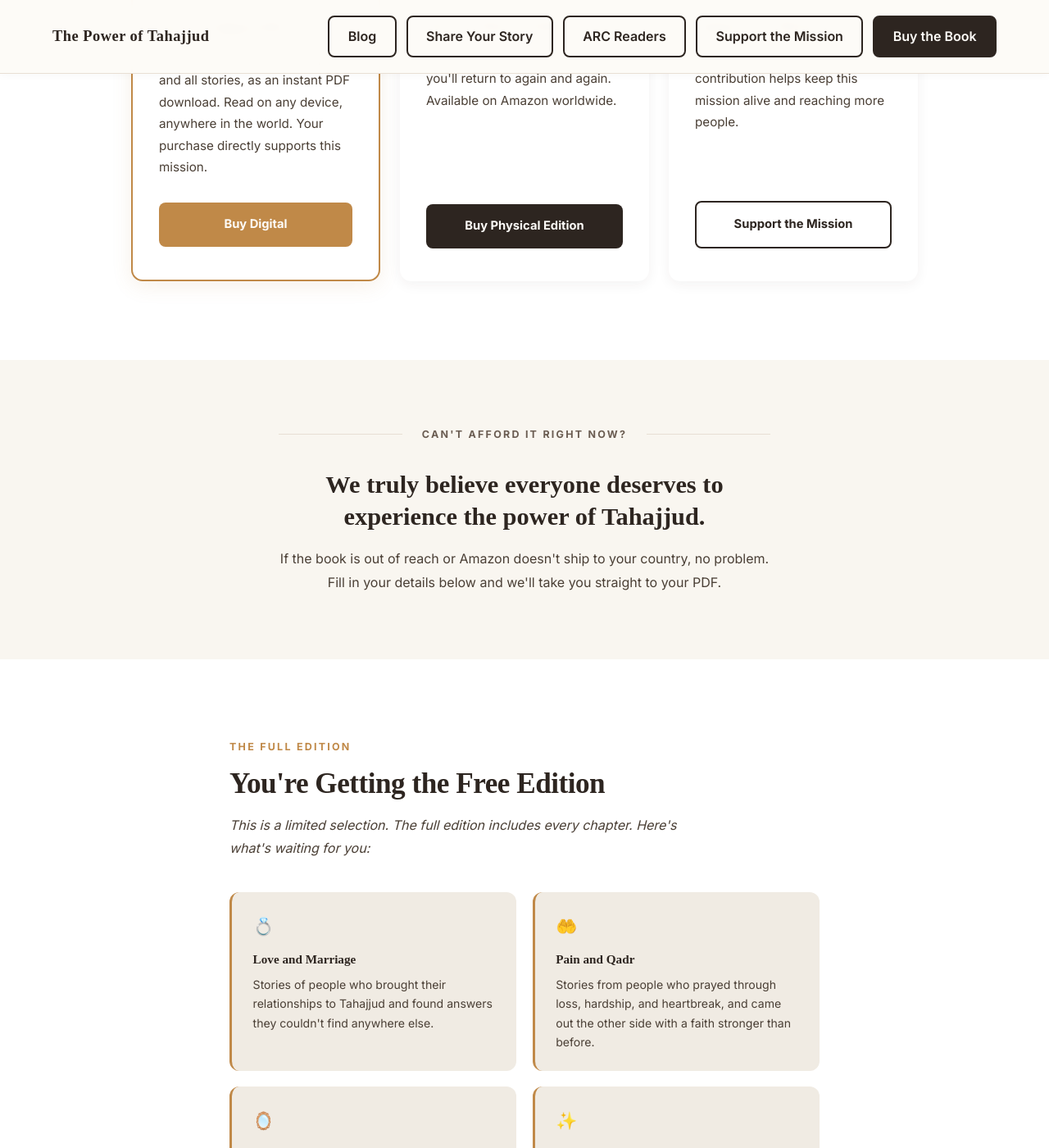
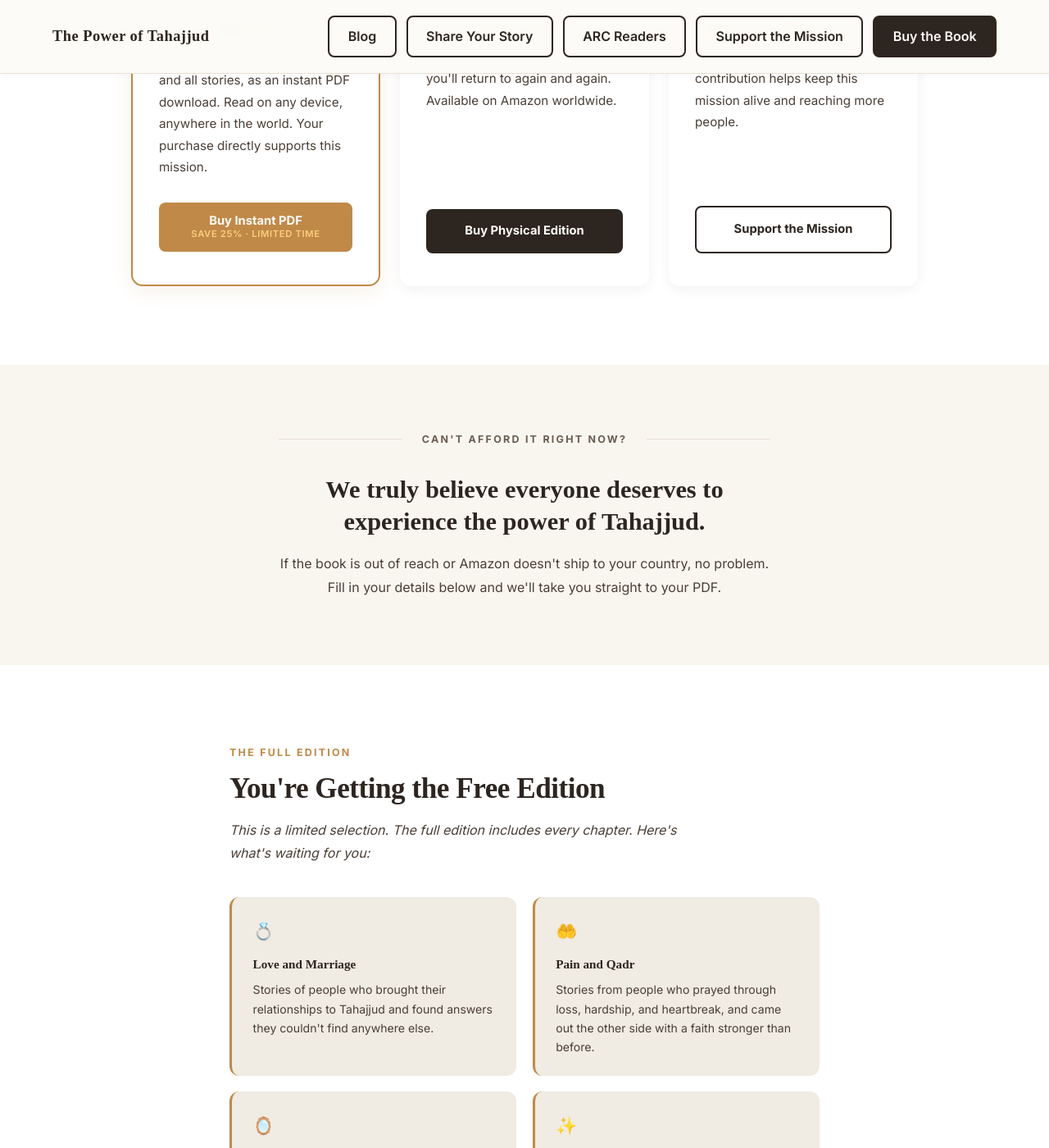
Before and after one commit to Omnitryx-Inc/tahajjud-fe-main, a Jekyll site: the page built from pages/free.html, in a window 1280 px wide and 1400 px high, scrolled down 993 px. Shown: the whole window at 82% size. Built offline with Jekyll 4.4.1, drawn with Linux system fonts in a browser that asks for light colours; some web fonts are replaced; some of the changed text lies outside the part shown.

Commit message:
adjustments

```diff
--- a/pages/free.html
+++ b/pages/free.html
@@ -506,8 +506,9 @@ permalink: /free/
                     The complete book, all chapters and all stories, as an instant PDF download.
                     Read on any device, anywhere in the world. Your purchase directly supports this mission.
                 </p>
-                <a href="{{ site.stripe_buy_url }}" target="_blank" class="purchase-card-btn btn-gold" onclick="gtag('event', 'click_buy_digital', {'button_location': 'free_page'})">
-                    Buy Digital
+                <a href="{{ site.stripe_buy_url }}" target="_blank" class="purchase-card-btn btn-gold btn-offer" onclick="gtag('event', 'click_buy_digital', {'button_location': 'free_page'})">
+                    <span class="btn-main-text">Buy Instant PDF</span>
+                    <span class="btn-offer-text">Save 25% · Limited time</span>
                 </a>
             </div>
 
@@ -602,8 +603,9 @@ permalink: /free/
         </div>
 
         <div style="display: flex; gap: 1rem; margin-bottom: 2.5rem;">
-            <a href="{{ site.stripe_buy_url }}" target="_blank" class="purchase-card-btn btn-gold" style="flex: 1;" onclick="gtag('event', 'click_buy_digital', {'button_location': 'free_page_upsell'})">
-                Buy Digital PDF
+            <a href="{{ site.stripe_buy_url }}" target="_blank" class="purchase-card-btn btn-gold btn-offer" style="flex: 1;" onclick="gtag('event', 'click_buy_digital', {'button_location': 'free_page_upsell'})">
+                <span class="btn-main-text">Buy Instant PDF</span>
+                <span class="btn-offer-text">Save 25% · Limited time</span>
             </a>
             <a href="{{ site.amazon_url }}" class="purchase-card-btn btn-dark" style="flex: 1;" onclick="gtag('event', 'click_buy_page', {'button_location': 'free_page_upsell'})">
                 Buy on Amazon
```
